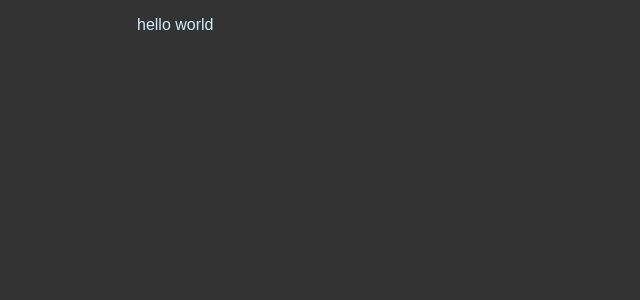
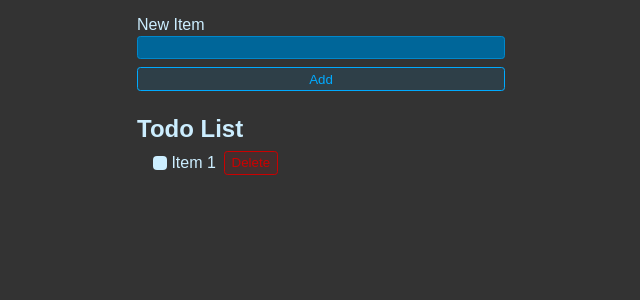
Before and after one commit to Richardaeld/todoList, a React (Vite) app in the folder todoList/: page / in a window 1280 px wide. Shown: the top 300 px of the page, without its empty margins (319-959 px from the left). Built offline with nearby package versions, Linux system fonts and the light colour scheme.

Commit message:
Added basic structure of page

```diff
--- a/todoList/src/App.jsx
+++ b/todoList/src/App.jsx
@@ -1,10 +1,26 @@
 import "./styles.css"
 
 export default function App() {
-
   return (
     <>
-    hello world
+      <form className="new-item-form">
+        <div className="form-row">
+          <label htmlFor="item">New Item</label>
+          <input type="text" id="item"/>
+        </div>
+        <button className="btn">Add</button>
+      </form>
+      <h1 className="header">Todo List</h1>
+      <ul className="list">
+        <li>
+          <label>
+            <input type="checkbox" />
+            Item 1
+          </label>
+          <button className="btn btn-danger">Delete</button>
+        </li>
+      </ul>
     </>
+
   )
 }
```
